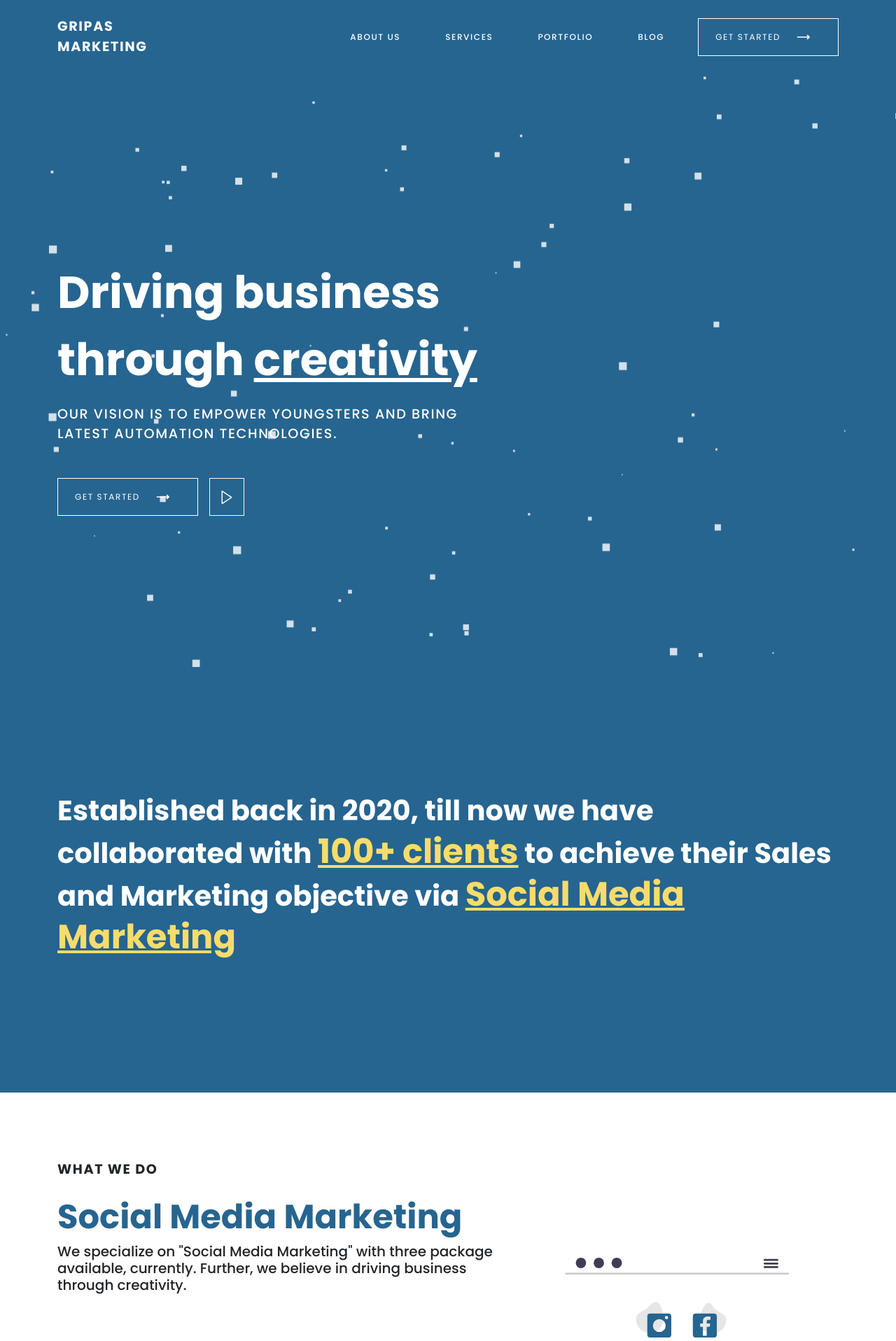
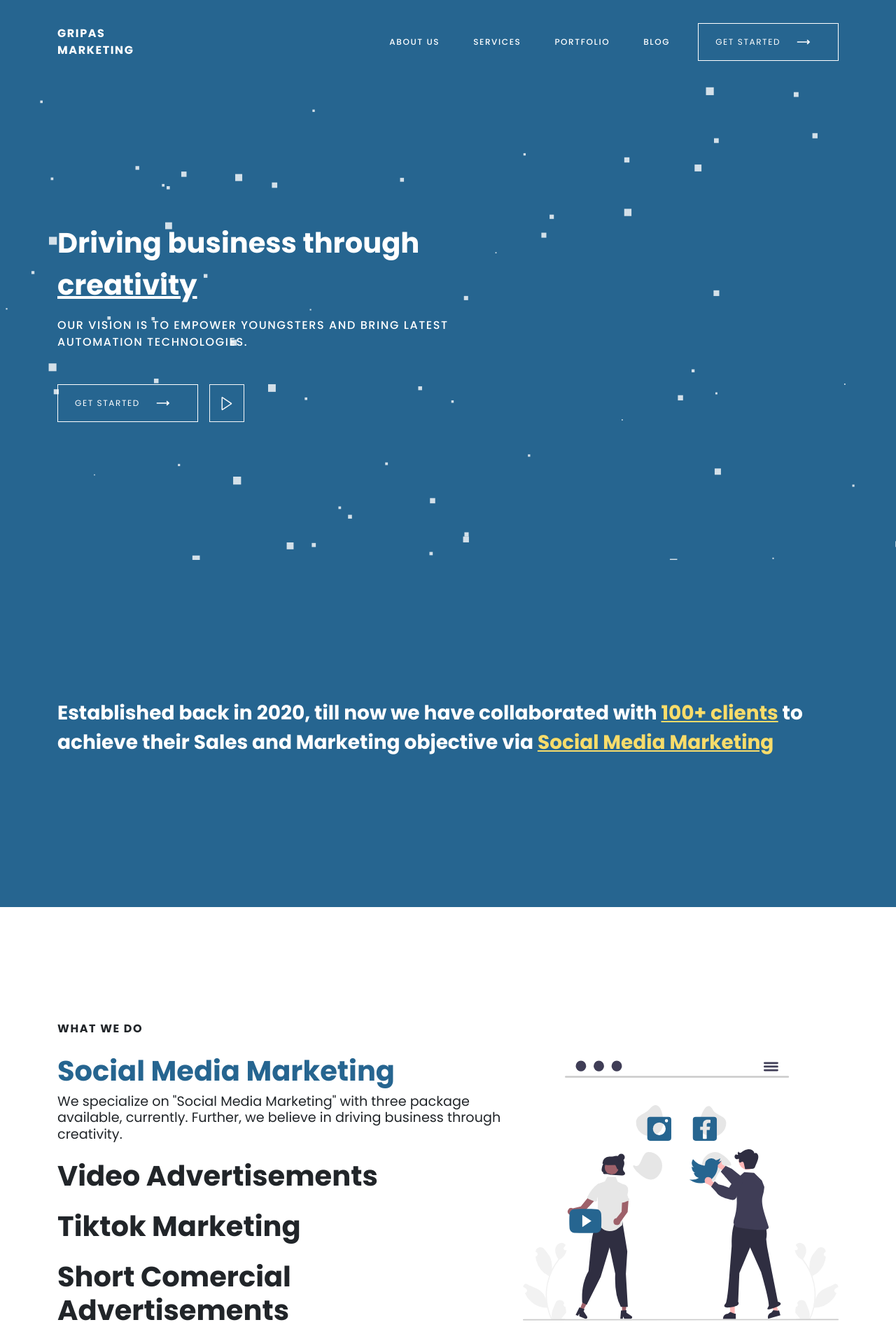
Before and after one commit to nareshban1/gripas-frontend, a Next.js app: page / in a window 1280 px wide. Shown: the top 1916 px of the page at 70% size. Built offline with nearby package versions, Linux system fonts and the light colour scheme.

Commit message:
feat: responsive styling fixes and updates.

```diff
--- a/components/AnimateInView/AnimateInView.tsx
+++ b/components/AnimateInView/AnimateInView.tsx
@@ -1,6 +1,12 @@
 import React, { ReactNode, useRef } from "react";
 import { useInView } from "framer-motion";
-const AnimateInView = ({ children }: { children: ReactNode }) => {
+const AnimateInView = ({
+  children,
+  className,
+}: {
+  children: ReactNode;
+  className?: string;
+}) => {
   const ref = useRef(null);
   const isInView = useInView(ref, { once: true });
   return (
@@ -11,6 +17,7 @@ const AnimateInView = ({ children }: { children: ReactNode }) => {
         opacity: isInView ? 1 : 0,
         transition: "all 0.9s cubic-bezier(0.17, 0.55, 0.55, 1) 0.25s",
       }}
+      className={className}
     >
       {children}
     </div>
--- a/core/HeroSection/HeroSection.tsx
+++ b/core/HeroSection/HeroSection.tsx
@@ -1,37 +1,15 @@
-import Image from "next/image";
-import React, { useCallback } from "react";
-import { AiFillPlayCircle } from "react-icons/ai";
-import { CgArrowLongRight, CgArrowLongRightC } from "react-icons/cg";
+import { CgArrowLongRight } from "react-icons/cg";
+import AnimateInView from "../../components/AnimateInView/AnimateInView";
 import VideoPlayer from "../VideoPlayer/VideoPlayer";
-import type { Container, Engine } from "tsparticles-engine";
-import Particles from "react-particles";
-import { loadFull } from "tsparticles";
 import Particle from "./Particle";
-import AnimateInView from "../../components/AnimateInView/AnimateInView";
 const HeroSection = () => {
-  const particlesInit = useCallback(async (engine: Engine) => {
-    console.log(engine);
-
-    // you can initialize the tsParticles instance (engine) here, adding custom shapes or presets
-    // this loads the tsparticles package bundle, it's the easiest method for getting everything ready
-    // starting from v2 you can add only the features you need reducing the bundle size
-    await loadFull(engine);
-  }, []);
-
-  const particlesLoaded = useCallback(
-    async (container: Container | undefined) => {
-      await console.log(container);
-    },
-    []
-  );
   return (
-    <div className="bg-primary py-5 position-relative">
+    <div className="bg-primary position-relative hero-section">
       <Particle />
-      <AnimateInView>
-        <div className="container mx-auto py-5 my-5 bg-transparent position-relative">
-          <div className="row flex-lg-row align-items-center g-5 py-5 w-100 m-0 py-5 my-4 ">
+      <AnimateInView className="container mx-auto bg-transparent position-relative h-100 align-items-center">
+        <div className="row flex-lg-row align-items-center w-100 m-0 h-100 flex-grow-1 ">
           <div className="col-12 col-lg-8 col-xl-7 ps-0 z-index">
-              <h1 className="display-3 fw-bold lh-1 mb-3 text-white lh-base ">
+            <h1 className="display-lg-3 fw-bold lh-1 mb-3 text-white lh-base ">
               Driving business through{" "}
               <span className="text-white text-decoration-underline">
                 creativity
@@ -49,7 +27,6 @@ const HeroSection = () => {
             </div>
           </div>
         </div>
-        </div>
       </AnimateInView>
     </div>
   );
--- a/core/HeroSection/Particle.tsx
+++ b/core/HeroSection/Particle.tsx
@@ -5,10 +5,6 @@ import { loadFull } from "tsparticles";
 const Particle = () => {
   const particlesInit = useCallback(async (engine: Engine) => {
     console.log(engine);
-
-    // you can initialize the tsParticles instance (engine) here, adding custom shapes or presets
-    // this loads the tsparticles package bundle, it's the easiest method for getting everything ready
-    // starting from v2 you can add only the features you need reducing the bundle size
     await loadFull(engine);
   }, []);
 
@@ -86,8 +82,7 @@ const Particle = () => {
               },
             },
             onClick: {
-              enable: true,
-              mode: "push",
+              enable: false,
             },
             resize: true,
           },
--- a/core/InfoSection/InfoSection.tsx
+++ b/core/InfoSection/InfoSection.tsx
@@ -2,21 +2,19 @@ import AnimateInView from "../../components/AnimateInView/AnimateInView";
 
 const InfoSection = () => {
   return (
-    <section className=" py-5 bg-primary">
-      <AnimateInView>
-        <div className="container">
+    <section className="py-4 bg-primary">
+      <AnimateInView className="container">
         <div className="info-section ">
-            <h3 className="display-6 fw-bold lh-1 mb-3 text-white lh-base ">
+          <h3 className="display-lg-6 fw-bold lh-1 mb-3 text-white lh-base ">
             Established back in 2020, till now we have collaborated with{" "}
-              <span className="text-secondary text-decoration-underline display-5 fw-bold">
+            <span className="text-secondary text-decoration-underline displaylg--5 fw-bold">
               100+ clients
             </span>{" "}
             to achieve their Sales and Marketing objective via{" "}
-              <span className="text-secondary text-decoration-underline display-5 fw-bold">
+            <span className="text-secondary text-decoration-underline display-lg-5 fw-bold">
               Social Media Marketing
             </span>
           </h3>
-          </div>
         </div>
       </AnimateInView>
     </section>
--- a/core/Navbar/Navbar.tsx
+++ b/core/Navbar/Navbar.tsx
@@ -7,7 +7,7 @@ import { CgArrowLongRight, CgArrowLongRightC } from "react-icons/cg";
 import { RiMenu3Line } from "react-icons/ri";
 const Navbar = () => {
   return (
-    <nav className="navbar navbar-expand-lg m-0 p-0 bg-primary ">
+    <nav className="navbar navbar-expand-lg m-0 p-0 navbar-custom">
       <div className="container py-2">
         <Link
           className="navbar-brand py-3 hero-sub-text fw-bold text-white"
@@ -26,7 +26,7 @@ const Navbar = () => {
         <RiMenu3Line size={28} className={"text-white navbar-toggler"} />
         <div className="collapse navbar-collapse ">
           <ul className="navbar-nav ms-auto">
-            <li className="nav-item px-4">
+            <li className="nav-item px-xl-3 px-2">
               <Link
                 className="nav-link text-white fw-medium nav-link-items"
                 href="/aboutus"
@@ -34,7 +34,7 @@ const Navbar = () => {
                 About Us
               </Link>
             </li>
-            <li className="nav-item  px-4">
+            <li className="nav-item  px-xl-3 px-2">
               <Link
                 className="nav-link text-white fw-medium nav-link-items"
                 href="/services"
@@ -42,7 +42,7 @@ const Navbar = () => {
                 Services
               </Link>
             </li>
-            <li className="nav-item  px-4">
+            <li className="nav-item  px-2 px-xl-3">
               <Link
                 className="nav-link text-white fw-medium   nav-link-items"
                 href="/portfolio"
@@ -50,7 +50,7 @@ const Navbar = () => {
                 Portfolio
               </Link>
             </li>
-            <li className="nav-item  px-4">
+            <li className="nav-item  px-2 px-xl-3">
               <Link
                 className="nav-link text-white fw-medium  nav-link-items"
                 href="/blogs"
--- a/core/WhatWeDo/WhatWeDo.tsx
+++ b/core/WhatWeDo/WhatWeDo.tsx
@@ -45,7 +45,7 @@ const WhatWeDo = () => {
                 {services.map((service) => (
                   <li
                     key={service.id}
-                    className={` display-5 fw-bold my-4 cursor-pointer service-list-alt  ${
+                    className={`display-lg-5 display-6 fw-bold  my-4 cursor-pointer  ${
                       selectedService.id === service.id
                         ? "active text-primary "
                         : "service-list"
@@ -57,16 +57,16 @@ const WhatWeDo = () => {
                       <AnimatePresence mode="wait">
                         <motion.div
                           key={selectedService?.id}
-                          initial={{ opacity: 0, y: 10 }}
-                          animate={{ opacity: 1, y: 0 }}
-                          exit={{ opacity: 0, y: -10 }}
+                          initial={{ opacity: 0, y: 0 ,x:-10}}
+                          animate={{ opacity: 1, y: 0 , x:0 }}
+                          exit={{ opacity: 0, y: 0, x:-10 }}
                           transition={{
                             duration: 0.2,
                           }}
                           className="h-100 w-100 position-relative"
                         >
-                          <p className="lead fw-medium text-dark mt-2">
-                            We specialize on "Social Media Marketing" with three
+                          <p className="service-info fw-md-medium text-dark mt-2">
+                            We specialize on &quot;Social Media Marketing&quot; with three
                             package available, currently. Further, we believe in
                             driving business through creativity.{" "}
                           </p>
@@ -81,9 +81,9 @@ const WhatWeDo = () => {
               <AnimatePresence mode="wait">
                 <motion.div
                   key={selectedService?.id}
-                  initial={{ opacity: 0, y: 10 }}
-                  animate={{ opacity: 1, y: 0 }}
-                  exit={{ opacity: 0, y: -10 }}
+                  initial={{ opacity: 0, y: 0 ,x:100}}
+                  animate={{ opacity: 1, y: 0 , x:0 }}
+                  exit={{ opacity: 0, y: 0, x:-100 }}
                   transition={{
                     duration: 0.2,
                   }}
--- a/styles/_utilities.scss
+++ b/styles/_utilities.scss
@@ -16,22 +16,13 @@
   }
 }
 
-.nav-link-text {
-  font-size: 0.75rem;
-  text-transform: uppercase;
-  letter-spacing: 0.1rem;
-}
+
 
 .spaced-text {
   text-transform: uppercase;
   letter-spacing: 0.1rem;
 }
 
-.hero-sub-text {
-  font-size: 1.2rem;
-  text-transform: uppercase;
-  letter-spacing: 0.1rem;
-}
 
 .btn-text-white {
   &:hover {
@@ -61,20 +52,12 @@
 }
 
 .info-section {
-  min-height: 32rem;
+  min-height: 28rem;
   display: flex;
   align-items: center;
 }
 
-.workSection {
-  min-height: 48rem;
-}
 
-@media screen and (max-width: 1024px) {
-  .workSection-image {
-    min-height: 20rem;
-  }
-}
 
 .overflow {
   &-y {
@@ -84,34 +67,7 @@
   }
 }
 
-.service-list {
-  display: inline-block;
-  position: relative;
-}
 
-.service-list-alt {
-  display: inline-block;
-  position: relative;
-}
-
-.service-list:after {
-  content: "";
-  position: absolute;
-  width: 80%;
-  text-align: center;
-  transform: scaleX(0);
-  height: 5px;
-  bottom: 0;
-  left: 0;
-  background-color: $primary;
-  transform-origin: bottom right;
-  transition: transform 0.25s ease-out;
-}
-
-.service-list:hover:after {
-  transform: scaleX(1);
-  transform-origin: bottom left;
-}
 
 .nav-link-items {
   font-size: 0.75rem;
--- /dev/null
+++ b/styles/components/_components.scss
@@ -0,0 +1,3 @@
+@import "./herosection";
+@import "./navbar";
+@import "./whatwedo"
--- /dev/null
+++ b/styles/components/_herosection.scss
@@ -0,0 +1,12 @@
+.hero {
+  &-section {
+    height: calc(100vh - 120px);
+  }
+  &-sub {
+    &-text {
+      font-size: 1rem;
+      text-transform: uppercase;
+      letter-spacing: 0.1rem;
+    }
+  }
+}
--- /dev/null
+++ b/styles/components/_navbar.scss
@@ -0,0 +1,11 @@
+.navbar-custom{
+    height: 120px;
+    box-sizing: border-box;
+    background-color: $primary;
+}
+
+.nav-link-text {
+    font-size: 0.75rem;
+    text-transform: uppercase;
+    letter-spacing: 0.1rem;
+  }
--- /dev/null
+++ b/styles/components/_whatwedo.scss
@@ -0,0 +1,24 @@
+.workSection {
+  min-height: 48rem;
+}
+
+@media screen and (max-width: 1024px) {
+  .workSection-image {
+    min-height: 20rem;
+  }
+}
+
+.service {
+  &-list {
+    position: relative;
+    transition: margin 300ms ease-in-out;
+
+    &:hover {
+      margin-left: 1rem;
+    }
+  }
+  &-info {
+    font-size: 1.2rem;
+    font-weight: 400;
+  }
+}
--- a/styles/main.scss
+++ b/styles/main.scss
@@ -6,10 +6,12 @@
 
 @import "./utilities.scss";
 
+@import "./_mixins.scss";
+
 @import "./typography";
 
 @import "./globals.scss";
 
 @import "./home.scss";
 
-@import "./_mixins.scss";
+@import "./components/components";
```
Lines whose indentation alone changed are shown as unchanged.
